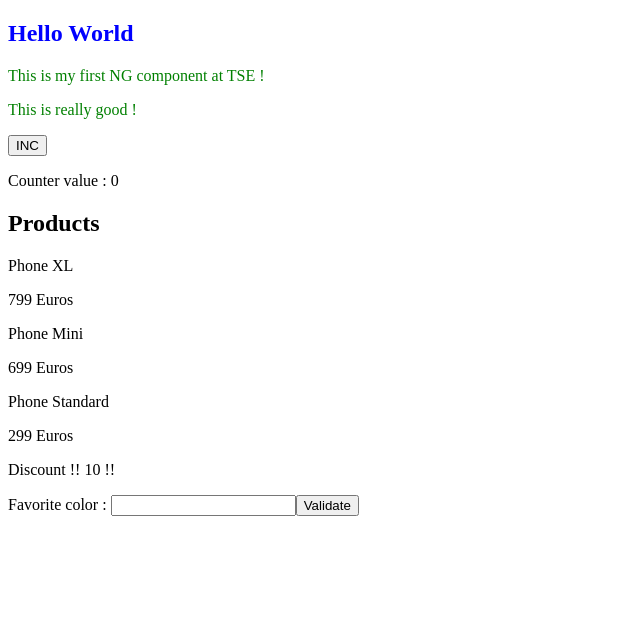
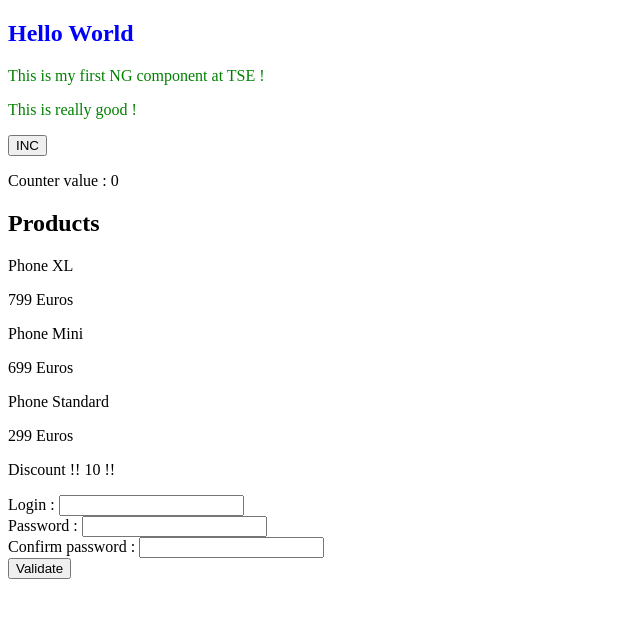
Before and after one commit to rgirodon/tse_angular, an Angular app: page / in a window 1280 px wide. Shown: the top 618 px of the page, without its empty margins (0-640 px from the left). Built offline with nearby package versions, Linux system fonts and the light colour scheme.

Commit message:
Subscription form

```diff
--- a/src/app/app.component.html
+++ b/src/app/app.component.html
@@ -5,6 +5,7 @@
 <products-list></products-list>
 
 <favorite-color-form></favorite-color-form>
+
 <!--
 <template-demo></template-demo>
 -->
--- a/src/app/form/form.component.html
+++ b/src/app/form/form.component.html
@@ -1,3 +1,12 @@
-Favorite color : <input type="text" [(ngModel)]="favoriteColor">
-
-<button (click)="validate()">Validate</button>
+<div>
+    Login : <input type="text" [(ngModel)]="login">
+</div>
+<div>
+    Password : <input type="text" [(ngModel)]="password">
+</div>
+<div>
+    Confirm password : <input type="text" [(ngModel)]="confirm_password">
+</div>
+<div>
+    <button (click)="validate()">Validate</button>
+</div>
--- a/src/app/form/form.component.ts
+++ b/src/app/form/form.component.ts
@@ -8,7 +8,11 @@ import { LoggerService } from '../logger.service';
 })
 export class FormComponent implements OnInit {
 
-  favoriteColor: string = '';
+  login: string = '';
+
+  password: string = '';
+
+  confirm_password: string = '';
 
   constructor(private logger: LoggerService) { }
 
@@ -17,10 +21,17 @@ export class FormComponent implements OnInit {
 
   validate(): void {
 
-    this.logger.log('Favorite color : ' + this.favoriteColor);
+    this.logger.log('Login : ' + this.login);
 
-    this.favoriteColor = '';
+    this.logger.log('Password : ' + this.password);
 
-    this.logger.log('Favorite color reset');
+    this.logger.log('Confirm password : ' + this.confirm_password);
+
+    if (this.password == this.confirm_password) {
+      this.logger.log('Passwords identical');
+    }
+    else {
+      this.logger.log('Passwords not identical');
+    }
   }
 }
```
